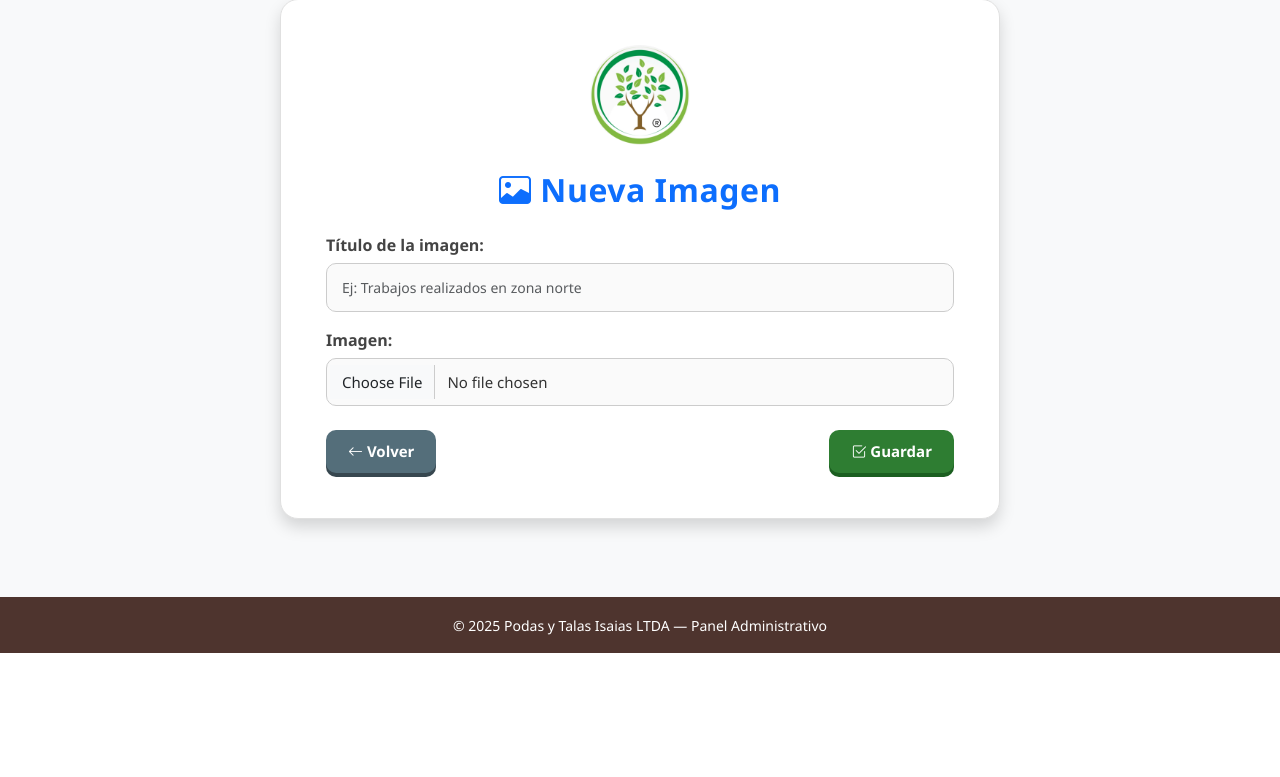
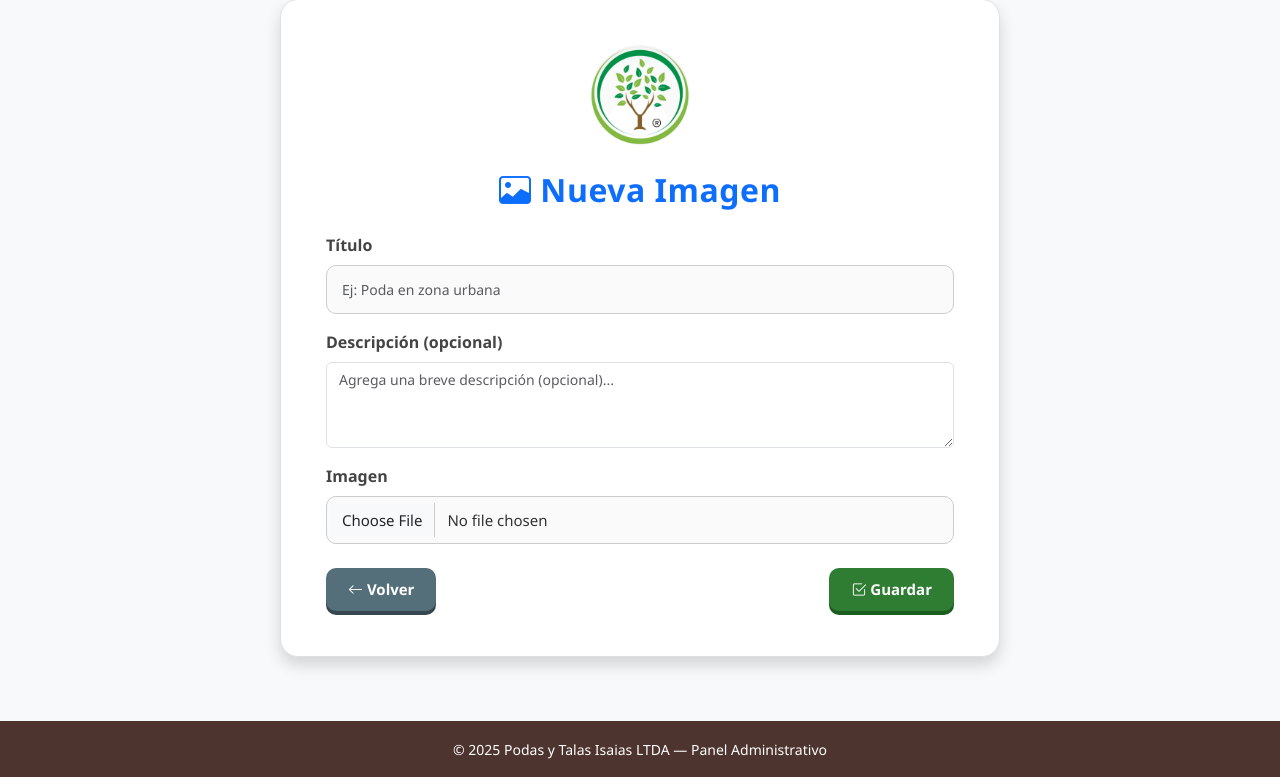
Before and after one commit to Simoon1803/podasytalas, a Django app: page /dashboard/gallery/add/ in a window 1280 px wide. Shown: the part 147-924 px from the top of the page. Before the commit the page ends 800 px from the top, so only its background shows below. Run offline with Django 5.2, Linux system fonts and the light colour scheme; the visitor is signed in with stand-in values (Sample User, id 1); some libraries are stand-ins or nearby versions.

Commit message:
Actualizo vistas de galería con campo descripción

```diff
--- a/dashboard/forms.py
+++ b/dashboard/forms.py
@@ -29,7 +29,12 @@ class GalleryImageForm(forms.ModelForm):
         widgets = {
             'title': forms.TextInput(attrs={
                 'class': 'form-control',
-                'placeholder': 'Ej: Trabajos realizados en zona norte'
+                'placeholder': 'Ej: Poda en zona urbana'
+            }),
+            'description': forms.Textarea(attrs={
+                'class': 'form-control',
+                'rows': 3,
+                'placeholder': 'Agrega una breve descripción (opcional)...'
             }),
             'image': forms.ClearableFileInput(attrs={
                 'class': 'form-control'
@@ -40,11 +45,16 @@ class GalleryImageForm(forms.ModelForm):
 class VideoForm(forms.ModelForm):
     class Meta:
         model = Video
-        fields = ['title', 'video_file']
+        fields = ['title', 'description', 'video_file']  # 👈 nuevo campo description
         widgets = {
             'title': forms.TextInput(attrs={
                 'class': 'form-control',
-                'placeholder': 'Ej: Presentación de la empresa'
+                'placeholder': 'Ej: Video de tala controlada'
+            }),
+            'description': forms.Textarea(attrs={
+                'class': 'form-control',
+                'rows': 3,
+                'placeholder': 'Agrega una breve descripción del video (opcional)...'
             }),
             'video_file': forms.ClearableFileInput(attrs={
                 'class': 'form-control'
--- a/dashboard/templates/dashboard/gallery_form.html
+++ b/dashboard/templates/dashboard/gallery_form.html
@@ -8,12 +8,29 @@
 <div class="form-container shadow">
   <div class="text-center mb-4">
     <img src="{% static 'img/logo.png' %}" width="100" class="mb-3">
-    <h2 class="fw-bold text-primary"><i class="bi bi-image"></i> Nueva Imagen</h2>
+    <h2 class="fw-bold text-primary">
+      <i class="bi bi-image"></i> {{ title }}
+    </h2>
   </div>
 
   <form id="galleryForm" method="post" enctype="multipart/form-data">
     {% csrf_token %}
-    {{ form.as_p }}
+
+    <div class="mb-3">
+      <label class="form-label fw-semibold">Título</label>
+      {{ form.title }}
+    </div>
+
+    <div class="mb-3">
+      <label class="form-label fw-semibold">Descripción (opcional)</label>
+      {{ form.description }}
+    </div>
+
+    <div class="mb-3">
+      <label class="form-label fw-semibold">Imagen</label>
+      {{ form.image }}
+    </div>
+
     <div class="d-flex justify-content-between mt-4">
       <a href="{% url 'dashboard:gallery_list' %}" class="btn btn-secondary">
         <i class="bi bi-arrow-left"></i> Volver
--- a/dashboard/views.py
+++ b/dashboard/views.py
@@ -80,12 +80,14 @@ def service_delete(request, pk):
 # ----------------------------
 @staff_member_required
 def gallery_list(request):
+    """Lista de imágenes de la galería."""
     gallery = GalleryImage.objects.all().order_by('-created_at')
     return render(request, "dashboard/gallery_list.html", {"gallery": gallery})
 
 
 @staff_member_required
 def gallery_add(request):
+    """Agregar una nueva imagen a la galería."""
     if request.method == "POST":
         form = GalleryImageForm(request.POST, request.FILES)
         if form.is_valid():
@@ -93,7 +95,7 @@ def gallery_add(request):
             messages.success(request, "✅ Imagen agregada a la galería correctamente")
             return redirect("dashboard:gallery_list")
         else:
-            messages.error(request, "❌ Error al agregar la imagen")
+            messages.error(request, "❌ Error al agregar la imagen. Revisa los campos e inténtalo nuevamente.")
     else:
         form = GalleryImageForm()
     return render(request, "dashboard/gallery_form.html", {"form": form, "title": "Nueva Imagen"})
@@ -101,6 +103,7 @@ def gallery_add(request):
 
 @staff_member_required
 def gallery_edit(request, pk):
+    """Editar una imagen existente de la galería."""
     image = get_object_or_404(GalleryImage, pk=pk)
     if request.method == "POST":
         form = GalleryImageForm(request.POST, request.FILES, instance=image)
@@ -109,7 +112,7 @@ def gallery_edit(request, pk):
             messages.success(request, "🖼️ Imagen actualizada correctamente")
             return redirect("dashboard:gallery_list")
         else:
-            messages.error(request, "❌ Error al actualizar la imagen")
+            messages.error(request, "❌ Error al actualizar la imagen. Verifica los campos.")
     else:
         form = GalleryImageForm(instance=image)
     return render(request, "dashboard/gallery_form.html", {"form": form, "title": "Editar Imagen"})
@@ -117,11 +120,11 @@ def gallery_edit(request, pk):
 
 @staff_member_required
 def gallery_delete(request, pk):
+    """Eliminar una imagen de la galería."""
     image = get_object_or_404(GalleryImage, pk=pk)
     image.delete()
     messages.success(request, "🗑️ Imagen eliminada correctamente")
     return redirect("dashboard:gallery_list")
-
 
 # ----------------------------
 # 🔹 VIDEOS
--- a/web/models.py
+++ b/web/models.py
@@ -1,5 +1,5 @@
 from django.db import models
-
+from PIL import Image  # 👈 para redimensionar automáticamente
 
 # ---------------------------
 # 🔹 SERVICIOS
@@ -20,11 +20,24 @@ class Service(models.Model):
 
 
 # ---------------------------
-# 🔹 GALERÍA GENERAL
+# 🔹 GALERÍA GENERAL (ACTUALIZADO)
 # ---------------------------
 class GalleryImage(models.Model):
-    title = models.CharField(max_length=200, blank=True, null=True, verbose_name="Título de la imagen")
-    image = models.ImageField(upload_to="gallery/", verbose_name="Imagen")
+    title = models.CharField(
+        max_length=200,
+        blank=True,
+        null=True,
+        verbose_name="Título de la imagen"
+    )
+    description = models.TextField(
+        blank=True,
+        null=True,
+        verbose_name="Descripción opcional"
+    )
+    image = models.ImageField(
+        upload_to="gallery/",
+        verbose_name="Imagen"
+    )
     created_at = models.DateTimeField(auto_now_add=True)
 
     class Meta:
@@ -35,12 +48,26 @@ class GalleryImage(models.Model):
     def __str__(self):
         return self.title if self.title else f"Imagen {self.id}"
 
+    # ✅ Redimensionamiento automático a 900x650 px
+    def save(self, *args, **kwargs):
+        super().save(*args, **kwargs)
+        img = Image.open(self.image.path)
+
+        # Tamaño deseado (como la imagen que mostraste)
+        max_width, max_height = 900, 650
+
+        # Redimensiona sin deformar
+        img.thumbnail((max_width, max_height))
+        img.save(self.image.path)
+
+
 
 # ---------------------------
 # 🔹 VIDEOS
 # ---------------------------
 class Video(models.Model):
     title = models.CharField(max_length=200, verbose_name="Título del video")
+    description = models.TextField(blank=True, null=True, verbose_name="Descripción opcional")  # 👈 NUEVO
     video_file = models.FileField(upload_to='videos/', verbose_name="Archivo de video")
     created_at = models.DateTimeField(auto_now_add=True)
 
@@ -51,7 +78,6 @@ class Video(models.Model):
 
     def __str__(self):
         return self.title
-
 
 # ---------------------------
 # 🔹 CONTACTO
```
Also changed, not shown: dashboard/templates/dashboard/gallery_list.html (+12 -4 lines).
